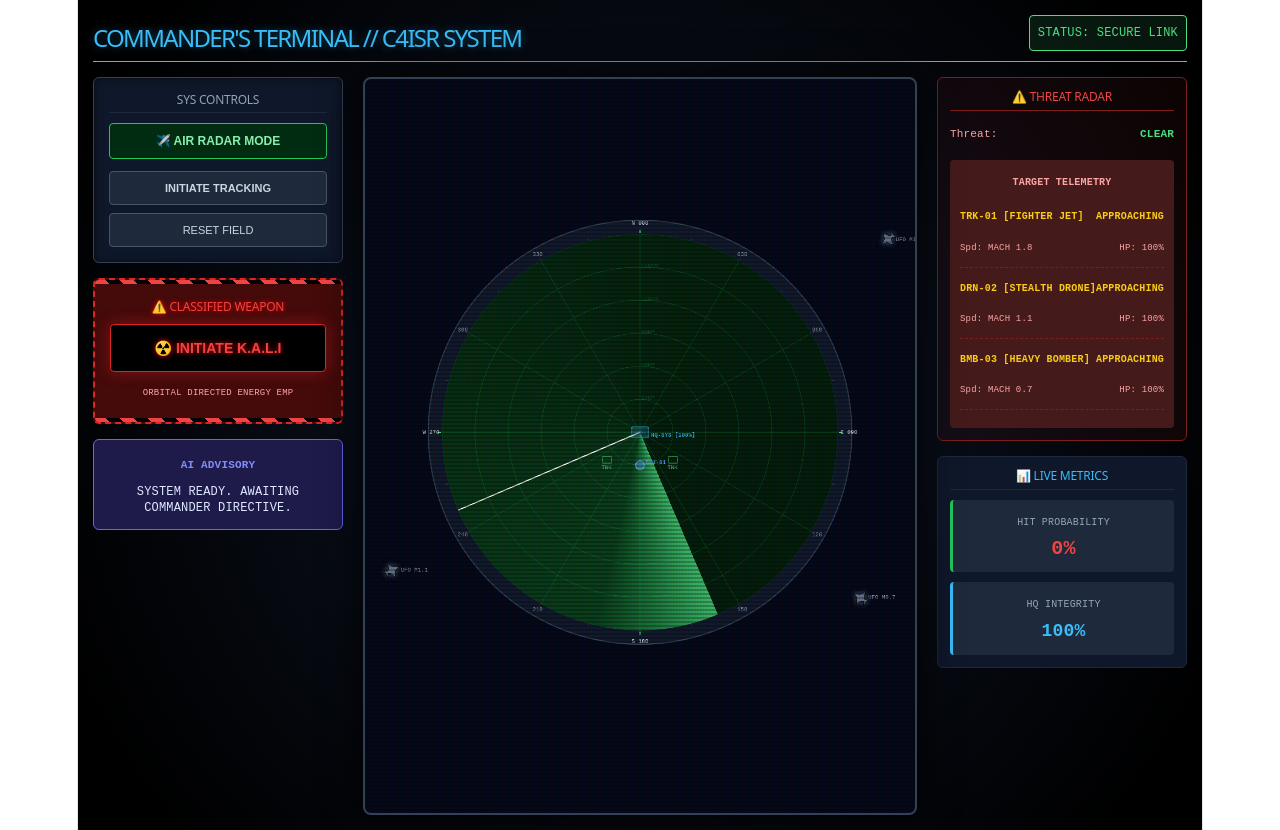
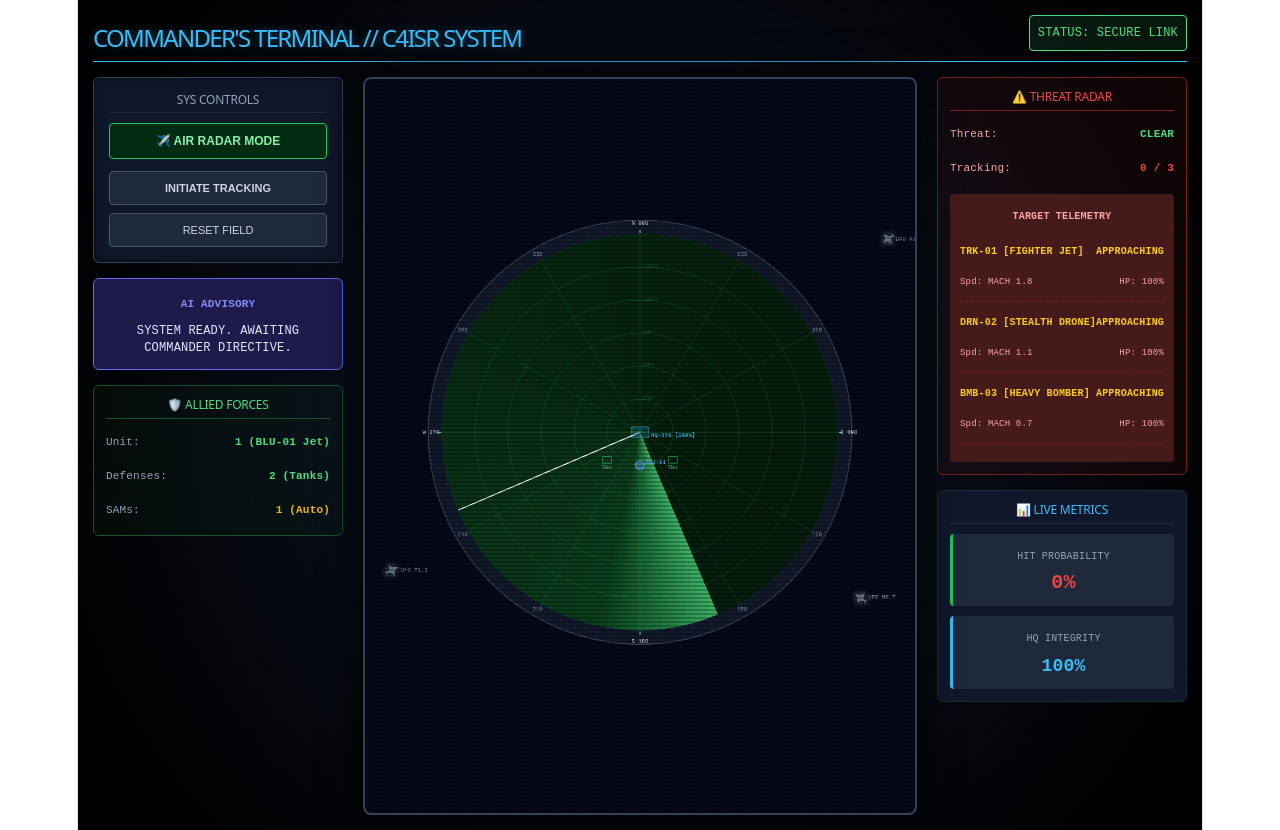
Before and after one commit to sriharish094-hue/drdo-tactical-simulator, a React app in the folder app/: page / in a window 1280 px wide. Built offline with nearby package versions, Linux system fonts and the light colour scheme; the HTML template or start-up script is replaced by a standard one.

Commit message:
Removed classified KALI weapon for standard military demonstration

```diff
--- a/app/src/App.jsx
+++ b/app/src/App.jsx
@@ -28,9 +28,6 @@ export default function App() {
   const lastDefFire = useRef({ 'DEF-1': 0, 'DEF-2': 0 });
   const movementRef = useRef({ dx: 0, dy: 0 });
 
-  // FIXED K.A.L.I WEAPON SYSTEM STATE
-  const kaliRef = useRef({ active: false, radius: 0, opacity: 0 });
-
   const [advisorText, setAdvisorText] = useState('SYSTEM READY. AWAITING COMMANDER DIRECTIVE.');
   const [hitProbability, setHitProbability] = useState(0);
   const [enemyStrategy, setEnemyStrategy] = useState('SCANNING BORDERS...');
@@ -55,16 +52,8 @@ export default function App() {
   const fireMissile = () => { if (baseHealth > 0) setMissiles(prev => [...prev, { x: ownShip.x, y: ownShip.y, speed: 12, type: 'MANUAL', targetId: null }]); };
   const deployFlare = () => { if (baseHealth > 0) setFlares(prev => [...prev, { x: ownShip.x, y: ownShip.y, life: 100 }]); };
 
-  const triggerKALI = () => {
-    if (baseHealth > 0 && !kaliRef.current.active) {
-      kaliRef.current = { active: true, radius: 10, opacity: 1 };
-      setAdvisorText('☢️ CLASSIFIED: PROJECT K.A.L.I ACTIVATED. ORBITAL EMP DISCHARGING!');
-    }
-  };
-
   const handleReset = (newMode = radarMode) => {
     setOwnShip({ x: 500, y: 460 });
-    kaliRef.current = { active: false, radius: 0, opacity: 0 };
     if (newMode === 'AIR') {
       setEnemies([
         { id: 'TRK-01', type: 'FIGHTER JET', x: 950, y: 50, health: 100, speed: 1.8, originalSpeed: 1.8, alt: 24000, deathTimer: 0 },
@@ -100,15 +89,6 @@ export default function App() {
 
         const cx = basePos.x, cy = basePos.y;
 
-        // FIXED K.A.L.I BEAM FADE-OUT LOGIC
-        if (kaliRef.current.active) {
-          kaliRef.current.radius += 40;
-          kaliRef.current.opacity -= 0.015; // Smoothly fades out
-          if (kaliRef.current.opacity <= 0 || kaliRef.current.radius > 2000) {
-            kaliRef.current = { active: false, radius: 0, opacity: 0 }; // Resets radar back to normal completely
-          }
-        }
-
         if (isAIActive && baseHealth > 0) {
           const sweepSpeed = radarMode === 'AIR' ? 1200 : 2500;
           const sweepAngle = (Date.now() / sweepSpeed) % (Math.PI * 2);
@@ -116,10 +96,10 @@ export default function App() {
           setEnemies(prevEnemies => {
             let activeEnemies = prevEnemies.map(enemy => {
 
-              // CONTINUOUS THREAT PROTOCOL (Enemies respawn after death)
+              // CONTINUOUS THREAT PROTOCOL (Respawn after destroyed by SAM/Tanks)
               if (enemy.health <= 0) {
                 const newTimer = enemy.deathTimer + 1;
-                if (newTimer > 80) { // Wait 2.5 seconds before respawning a new enemy
+                if (newTimer > 80) { // Approx 2.5 seconds wait
                   const angle = Math.random() * Math.PI * 2;
                   const dist = radarRadius + 200 + Math.random() * 200; // Spawns outside radar
                   return {
@@ -132,15 +112,6 @@ export default function App() {
                   };
                 }
                 return { ...enemy, deathTimer: newTimer };
-              }
-
-              const distToCenter = Math.hypot(enemy.x - cx, enemy.y - cy);
-
-              // K.A.L.I HIT INSTANT DESTRUCTION
-              if (kaliRef.current.active && kaliRef.current.opacity > 0.5 && distToCenter <= kaliRef.current.radius) {
-                setExplosions(ex => [...ex, { x: enemy.x, y: enemy.y, life: 25 }]);
-                setScore(s => s + 500);
-                return { ...enemy, health: 0, speed: 0, deathTimer: 0 };
               }
 
               let tx = basePos.x, ty = basePos.y;
@@ -160,7 +131,7 @@ export default function App() {
 
             setMissiles(prevMissiles => {
               let newMissiles = [...prevMissiles];
-              if (aliveEnemies.length > 0 && !kaliRef.current.active) {
+              if (aliveEnemies.length > 0) {
                 let visibleEnemies = aliveEnemies.filter(e => Math.hypot(e.x - cx, e.y - cy) <= radarRadius);
                 if (visibleEnemies.length > 0) {
                   let closest = visibleEnemies.reduce((min, e) => {
@@ -176,10 +147,8 @@ export default function App() {
                   else if (targetDist < 250) setEnemyStrategy('TACTICAL ENGAGEMENT ZONE');
                   else setEnemyStrategy(radarMode === 'AIR' ? 'TARGET DETECTED ON RADAR' : 'SONAR CONTACT ACQUIRED');
 
-                  if (!kaliRef.current.active) {
-                    if (targetDist < 120) setAdvisorText(`⚠️ ALARM: ${target.id} (${target.type}) BREACHED INNER DEFENSE!`);
-                    else setAdvisorText(`🚨 ${radarMode === 'AIR' ? 'RADAR' : 'SONAR'} ALERT: BOGIES IN RANGE.`);
-                  }
+                  if (targetDist < 120) setAdvisorText(`⚠️ ALARM: ${target.id} (${target.type}) BREACHED INNER DEFENSE!`);
+                  else setAdvisorText(`🚨 ${radarMode === 'AIR' ? 'RADAR' : 'SONAR'} ALERT: BOGIES IN RANGE.`);
 
                   let objAngle = Math.atan2(target.y - cy, target.x - cx);
                   if (objAngle < 0) objAngle += Math.PI * 2;
@@ -203,7 +172,7 @@ export default function App() {
                       setExplosions(ex => [...ex, { x: unit.x, y: unit.y - 15, life: 3 }]);
                     }
                   });
-                } else if (!kaliRef.current.active) {
+                } else {
                   setAdvisorText(`SCANNING BORDERS. NO CONTACTS IN ${radarMode === 'AIR' ? 'RADAR' : 'SONAR'}.`);
                   setHitProbability(0); setEnemyStrategy('APPROACHING...');
                 }
@@ -249,13 +218,6 @@ export default function App() {
         const textColor = isNavy ? '#38bdf8' : '#4ade80';
 
         ctx.fillStyle = '#020617'; ctx.fillRect(0, 0, canvas.width, canvas.height);
-
-        // K.A.L.I BACKGROUND GLITCH WITH FADE
-        if (kaliRef.current.active) {
-          const op = Math.max(0, kaliRef.current.opacity);
-          ctx.fillStyle = Math.random() > 0.5 ? `rgba(255,255,255,${op * 0.15})` : `rgba(0,255,255,${op * 0.15})`;
-          ctx.fillRect(0, 0, canvas.width, canvas.height);
-        }
 
         ctx.beginPath(); ctx.arc(cx, cy, radarRadius + 25, 0, Math.PI * 2);
         ctx.fillStyle = '#0f172a'; ctx.fill();
@@ -308,7 +270,7 @@ export default function App() {
           ctx.fillText(`${r/2}${isNavy ? 'Yds' : 'NM'}`, cx + 2, cy - r - 2);
         }
 
-        if (isNavy && isAIActive && !kaliRef.current.active) {
+        if (isNavy && isAIActive) {
           const pingProgress = (Date.now() % 2500) / 2500;
           const pingRadius = pingProgress * radarRadius;
           ctx.beginPath(); ctx.arc(cx, cy, pingRadius, 0, Math.PI * 2);
@@ -316,7 +278,7 @@ export default function App() {
           ctx.lineWidth = 4; ctx.stroke();
         }
 
-        if (ctx.createConicGradient && !kaliRef.current.active) {
+        if (ctx.createConicGradient) {
           const gradient = ctx.createConicGradient(sweepAngle - Math.PI/2, cx, cy);
           gradient.addColorStop(0, radarSweepColorSolid);
           gradient.addColorStop(isNavy ? 0.05 : 0.1, isNavy ? 'rgba(56,189,248,0.1)' : 'rgba(34,197,94,0.2)');
@@ -325,31 +287,9 @@ export default function App() {
           ctx.beginPath(); ctx.arc(cx, cy, radarRadius, 0, Math.PI*2); ctx.fill();
         }
 
-        if (!kaliRef.current.active) {
-          ctx.beginPath(); ctx.moveTo(cx, cy);
-          ctx.lineTo(cx + Math.cos(sweepAngle)*radarRadius, cy + Math.sin(sweepAngle)*radarRadius);
-          ctx.strokeStyle = isNavy ? '#7dd3fc' : '#ffffff'; ctx.lineWidth = isNavy ? 1 : 2; ctx.stroke();
-        }
-
-        // PERFECTED K.A.L.I BEAM RENDERING WITH OPACITY
-        if (kaliRef.current.active) {
-          const op = Math.max(0, kaliRef.current.opacity);
-
-          ctx.beginPath();
-          ctx.arc(cx, cy, kaliRef.current.radius, 0, Math.PI * 2);
-          const kaliGrad = ctx.createRadialGradient(cx, cy, 0, cx, cy, kaliRef.current.radius);
-          kaliGrad.addColorStop(0, `rgba(255, 255, 255, ${op})`);
-          kaliGrad.addColorStop(0.8, `rgba(6, 182, 212, ${op * 0.8})`);
-          kaliGrad.addColorStop(1, 'rgba(0, 0, 0, 0)');
-          ctx.fillStyle = kaliGrad; ctx.fill();
-
-          ctx.strokeStyle = `rgba(34, 211, 238, ${op})`; ctx.lineWidth = 10; ctx.stroke();
-
-          ctx.fillStyle = `rgba(255, 0, 0, ${op})`; ctx.font = 'bold 32px "Courier New", monospace';
-          ctx.shadowBlur = 10; ctx.shadowColor = `rgba(255, 0, 0, ${op})`;
-          ctx.fillText(">> K.A.L.I EMP DISCHARGE <<", cx - 220, cy + (Math.random() * 10 - 5));
-          ctx.shadowBlur = 0;
-        }
+        ctx.beginPath(); ctx.moveTo(cx, cy);
+        ctx.lineTo(cx + Math.cos(sweepAngle)*radarRadius, cy + Math.sin(sweepAngle)*radarRadius);
+        ctx.strokeStyle = isNavy ? '#7dd3fc' : '#ffffff'; ctx.lineWidth = isNavy ? 1 : 2; ctx.stroke();
 
         ctx.restore(); // END MASK
 
@@ -378,6 +318,7 @@ export default function App() {
         ctx.strokeStyle = '#60a5fa'; ctx.lineWidth = 2; ctx.stroke();
         drawTacticalText(isNavy ? 'SUB-01' : 'BLU-01', ownShip.x + 10, ownShip.y - 5, '#60a5fa', true);
 
+        // ENEMIES
         enemies.forEach(enemy => {
           const distToCenter = Math.hypot(enemy.x - cx, enemy.y - cy);
           const isInsideRadar = distToCenter <= radarRadius;
@@ -395,7 +336,7 @@ export default function App() {
           ctx.save();
           ctx.translate(enemy.x, enemy.y);
 
-          if(isInsideRadar && !kaliRef.current.active && enemy.health > 0) {
+          if(isInsideRadar && enemy.health > 0) {
             if (isNavy) {
               ctx.beginPath(); ctx.arc(0, 0, 20, 0, Math.PI * 2);
               ctx.strokeStyle = 'rgba(245, 158, 11, 0.8)';
@@ -423,10 +364,10 @@ export default function App() {
           ctx.restore();
 
           if (enemy.health <= 0) {
-            if (isInsideRadar && !kaliRef.current.active) {
+            if (isInsideRadar) {
               drawTacticalText(`WRECKAGE [T-${Math.max(0, Math.floor((80 - enemy.deathTimer)/30))}s]`, enemy.x + 15, enemy.y, '#475569');
             }
-          } else if (isInsideRadar && !kaliRef.current.active) {
+          } else if (isInsideRadar) {
             const lineColor = isNavy ? 'rgba(245, 158, 11, 0.5)' : 'rgba(239, 68, 68, 0.5)';
             const txtColor = isNavy ? '#f59e0b' : '#ff0000';
             const subTxtColor = isNavy ? '#fcd34d' : '#fca5a5';
@@ -440,7 +381,7 @@ export default function App() {
             drawTacticalText(`DST: ${Math.floor(distToCenter/2)}${isNavy ? 'Yds' : 'NM'}`, enemy.x + 50, enemy.y - 8, subTxtColor);
             drawTacticalText(`${isNavy?'DPT':'ALT'}: ${enemy.alt}`, enemy.x + 50, enemy.y + 2, subTxtColor);
             drawTacticalText(`KTS: ${Math.floor(enemy.speed * 200)}`, enemy.x + 50, enemy.y + 12, subTxtColor);
-          } else if (!kaliRef.current.active) {
+          } else {
             drawTacticalText(isNavy ? `CONTACT` : `UFO M${enemy.speed.toFixed(1)}`, enemy.x + 15, enemy.y, '#94a3b8');
           }
         });
@@ -484,19 +425,18 @@ export default function App() {
             <button onClick={() => handleReset(radarMode)} style={{ width: '100%', padding: '10px', backgroundColor: '#1e293b', color: '#cbd5e1', border: '1px solid #475569', borderRadius: '4px', cursor: 'pointer', fontSize: '11px' }}>RESET FIELD</button>
           </div>
 
-          <div style={{ backgroundColor: '#450a0a', padding: '15px', borderRadius: '6px', border: '2px dashed #dc2626', position: 'relative', overflow: 'hidden' }}>
-            <div style={{ position: 'absolute', top: 0, left: 0, right: 0, height: '4px', background: 'repeating-linear-gradient(45deg, #ef4444, #ef4444 10px, #000 10px, #000 20px)' }}></div>
-            <div style={{ position: 'absolute', bottom: 0, left: 0, right: 0, height: '4px', background: 'repeating-linear-gradient(45deg, #ef4444, #ef4444 10px, #000 10px, #000 20px)' }}></div>
-            <h2 style={{ color: '#ef4444', fontSize: '12px', marginTop: '5px', marginBottom: '10px', textAlign: 'center', textShadow: '0 0 5px red' }}>⚠️ CLASSIFIED WEAPON</h2>
-            <button onClick={triggerKALI} style={{ width: '100%', padding: '15px 10px', backgroundColor: '#000000', color: '#ef4444', border: '1px solid #dc2626', borderRadius: '4px', cursor: 'pointer', fontSize: '14px', fontWeight: 'bold', textShadow: '0 0 5px red', boxShadow: '0 0 15px rgba(220, 38, 38, 0.4)' }}>
-              ☢️ INITIATE K.A.L.I
-            </button>
-            <div style={{ color: '#fca5a5', fontSize: '9px', textAlign: 'center', marginTop: '8px' }}>ORBITAL DIRECTED ENERGY EMP</div>
-          </div>
-
           <div style={{ backgroundColor: '#1e1b4b', border: '1px solid #6366f1', padding: '12px', borderRadius: '6px' }}>
             <div style={{ color: '#818cf8', fontSize: '11px', fontWeight: 'bold', marginBottom: '6px' }}>AI ADVISORY</div>
             <div style={{ color: '#e0e7ff', fontSize: '12px', lineHeight: '1.4' }}>{advisorText}</div>
+          </div>
+
+          <div style={{ backgroundColor: radarMode === 'NAVY' ? 'rgba(8, 47, 73, 0.4)' : 'rgba(20, 83, 45, 0.1)', padding: '12px', border: `1px solid ${radarMode === 'NAVY' ? '#0ea5e9' : '#14532d'}`, borderRadius: '6px' }}>
+            <h2 style={{ color: radarMode === 'NAVY' ? '#38bdf8' : '#4ade80', fontSize: '12px', marginTop: 0, borderBottom: `1px solid ${radarMode === 'NAVY' ? '#0284c7' : '#14532d'}`, paddingBottom: '6px' }}>🛡️ ALLIED FORCES</h2>
+            <div style={{ display: 'flex', flexDirection: 'column', gap: '8px', marginTop: '10px', fontSize: '11px' }}>
+              <div style={{ display: 'flex', justifyContent: 'space-between' }}><span style={{ color: '#94a3b8' }}>Unit:</span> <span style={{ color: radarMode === 'NAVY' ? '#38bdf8' : '#4ade80', fontWeight: 'bold' }}>1 ({radarMode === 'AIR' ? 'BLU-01 Jet' : 'Submarine'})</span></div>
+              <div style={{ display: 'flex', justifyContent: 'space-between' }}><span style={{ color: '#94a3b8' }}>Defenses:</span> <span style={{ color: radarMode === 'NAVY' ? '#38bdf8' : '#4ade80', fontWeight: 'bold' }}>{units.length} ({radarMode === 'AIR' ? 'Tanks' : 'Cruisers'})</span></div>
+              <div style={{ display: 'flex', justifyContent: 'space-between' }}><span style={{ color: '#94a3b8' }}>{radarMode === 'AIR' ? 'SAMs:' : 'Torpedo:'}</span> <span style={{ color: '#eab308', fontWeight: 'bold' }}>1 (Auto)</span></div>
+            </div>
           </div>
         </div>
 
@@ -514,6 +454,7 @@ export default function App() {
             <h2 style={{ color: '#ef4444', fontSize: '12px', marginTop: 0, borderBottom: '1px solid #7f1d1d', paddingBottom: '6px' }}>⚠️ THREAT {radarMode === 'AIR' ? 'RADAR' : 'SONAR'}</h2>
             <div style={{ display: 'flex', flexDirection: 'column', gap: '8px', marginTop: '10px', fontSize: '11px' }}>
               <div style={{ display: 'flex', justifyContent: 'space-between' }}><span style={{ color: '#fca5a5' }}>Threat:</span> <span style={{ color: activeThreats > 0 ? '#ef4444' : '#4ade80', fontWeight: 'bold' }}>{activeThreats > 0 ? 'ACTIVE' : 'CLEAR'}</span></div>
+              <div style={{ display: 'flex', justifyContent: 'space-between' }}><span style={{ color: '#fca5a5' }}>Tracking:</span> <span style={{ color: '#ef4444', fontWeight: 'bold' }}>{activeThreats} / 3</span></div>
 
               <div style={{ backgroundColor: '#451a1a', padding: '10px', borderRadius: '4px', marginTop: '5px' }}>
                 <div style={{ color: '#fca5a5', fontSize: '10px', fontWeight: 'bold', marginBottom: '8px' }}>TARGET TELEMETRY</div>
```
